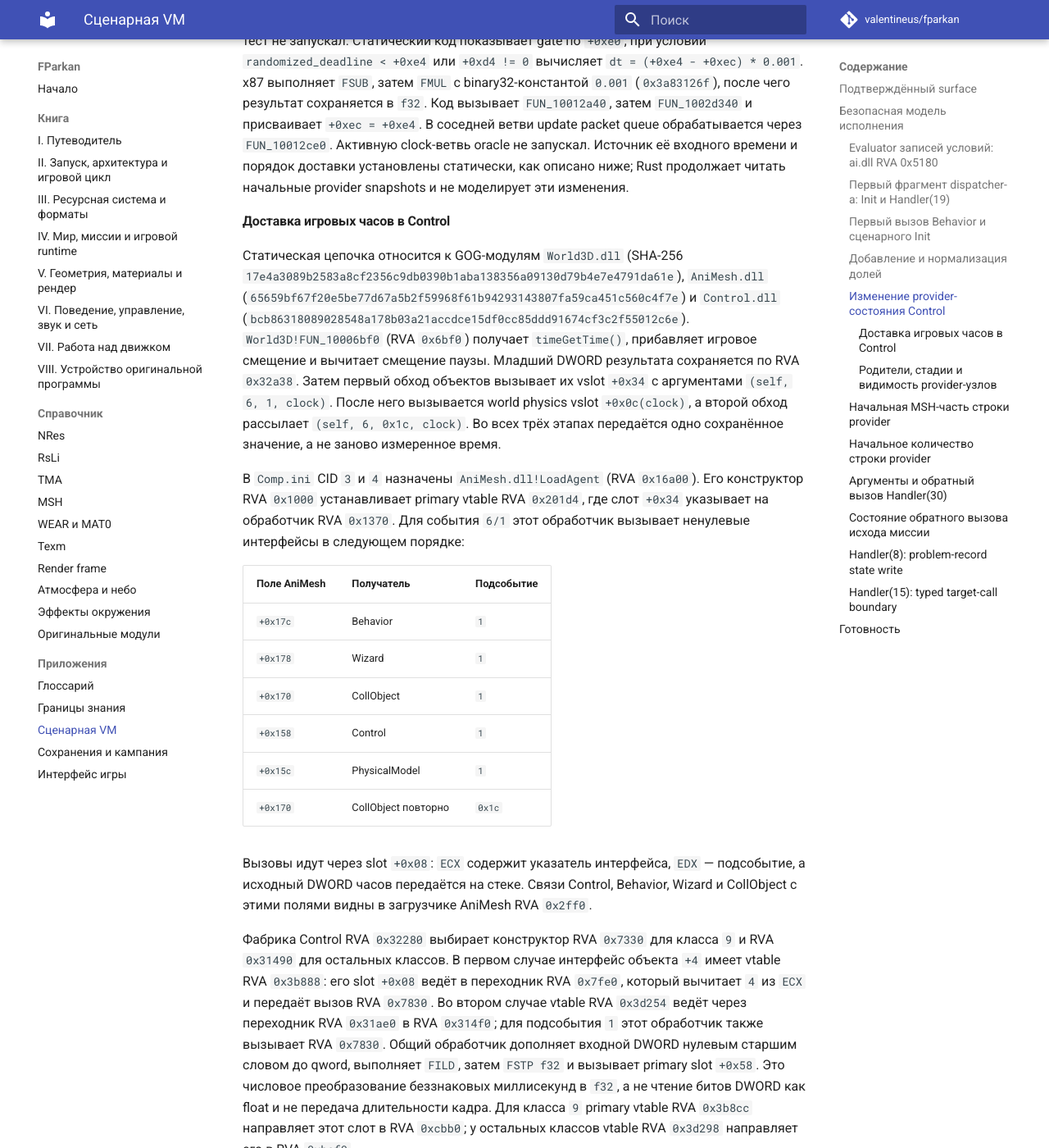
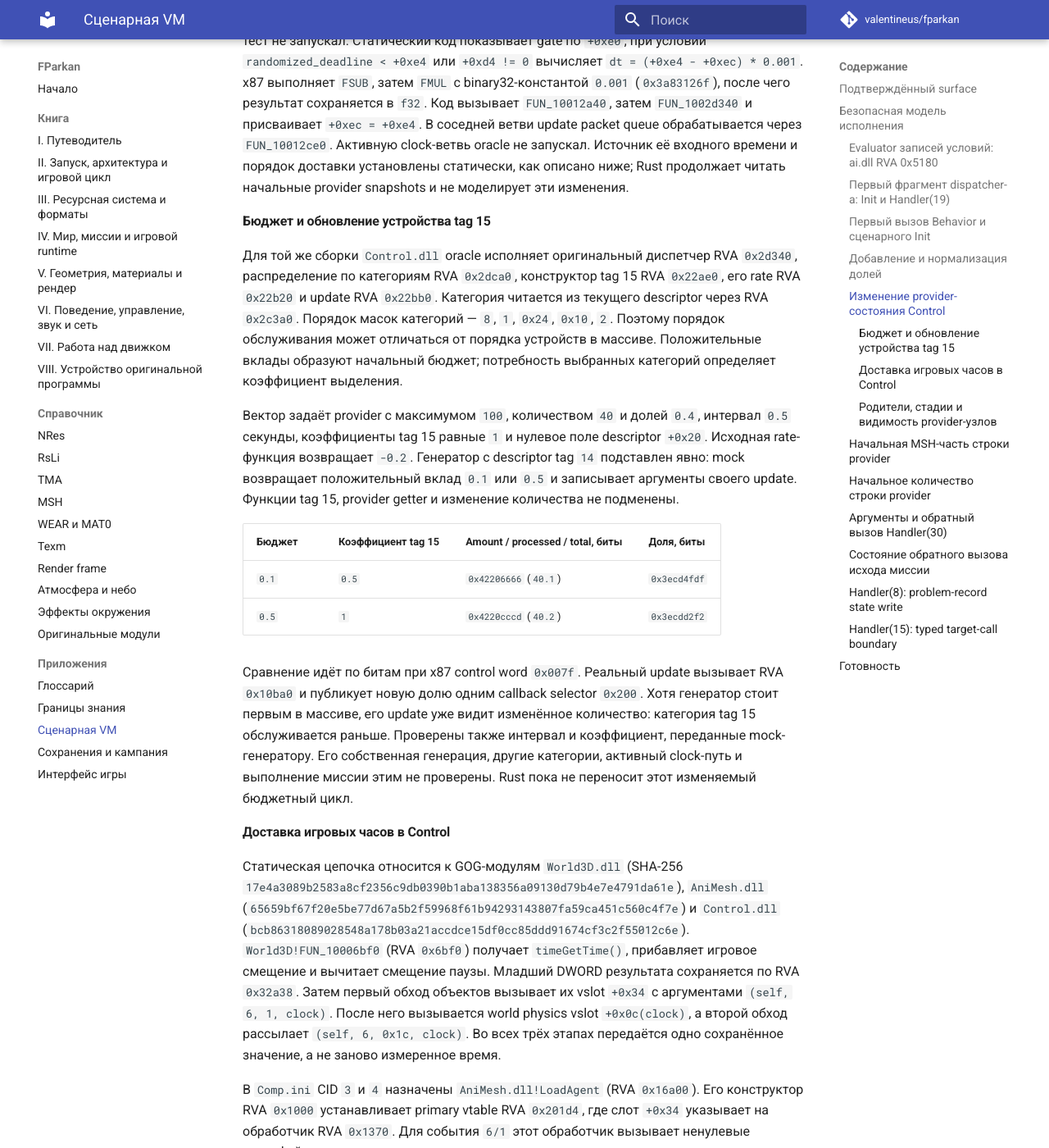
Before and after one commit to valentineus/fparkan, an MkDocs documentation site: the page built from docs/appendices/script-vm.md, in a window 1280 px wide and 1400 px high, scrolled down 14852 px. Shown: the whole window at 82% size. Built offline with MkDocs 1.6.1 and Material for MkDocs 9.7.7, drawn with Linux system fonts in a browser that asks for light colours; comment, search, counter and statistics services are not loaded.

Commit message:
test(runtime): verify native Control budget updates

```diff
--- a/docs/appendices/script-vm.md
+++ b/docs/appendices/script-vm.md
@@ -644,6 +644,37 @@ oracle вызывает оригинальные `FUN_10010ba0` (RVA `0x10ba0`),
 входного времени и порядок доставки установлены статически, как описано ниже;
 Rust продолжает читать начальные provider snapshots и не моделирует эти изменения.
 
+#### Бюджет и обновление устройства tag 15
+
+Для той же сборки `Control.dll` oracle исполняет оригинальный диспетчер
+RVA `0x2d340`, распределение по категориям RVA `0x2dca0`, конструктор tag 15
+RVA `0x22ae0`, его rate RVA `0x22b20` и update RVA `0x22bb0`.
+Категория читается из текущего descriptor через RVA `0x2c3a0`.
+Порядок масок категорий — `8`, `1`, `0x24`, `0x10`, `2`.
+Поэтому порядок обслуживания может отличаться от порядка устройств в массиве.
+Положительные вклады образуют начальный бюджет; потребность выбранных
+категорий определяет коэффициент выделения.
+
+Вектор задаёт provider с максимумом `100`, количеством `40` и долей `0.4`,
+интервал `0.5` секунды, коэффициенты tag 15 равные `1` и нулевое поле
+ descriptor `+0x20`. Исходная rate-функция возвращает `-0.2`.
+Генератор с descriptor tag `14` подставлен явно: mock возвращает положительный
+вклад `0.1` или `0.5` и записывает аргументы своего update. Функции tag 15,
+provider getter и изменение количества не подменены.
+
+| Бюджет | Коэффициент tag 15 | Amount / processed / total, биты | Доля, биты |
+|---|---|---|---|
+| `0.1` | `0.5` | `0x42206666` (`40.1`) | `0x3ecd4fdf` |
+| `0.5` | `1` | `0x4220cccd` (`40.2`) | `0x3ecdd2f2` |
+
+Сравнение идёт по битам при x87 control word `0x007f`. Реальный update
+вызывает RVA `0x10ba0` и публикует новую долю одним callback selector `0x200`.
+Хотя генератор стоит первым в массиве, его update уже видит изменённое
+количество: категория tag 15 обслуживается раньше. Проверены также интервал
+и коэффициент, переданные mock-генератору. Его собственная генерация, другие
+категории, активный clock-путь и выполнение миссии этим не проверены.
+Rust пока не переносит этот изменяемый бюджетный цикл.
+
 #### Доставка игровых часов в Control
 
 Статическая цепочка относится к GOG-модулям `World3D.dll` (SHA-256
```
Also changed, not shown: docs/appendices/knowledge-boundaries.md (+5 -1 lines), 1 other file.
